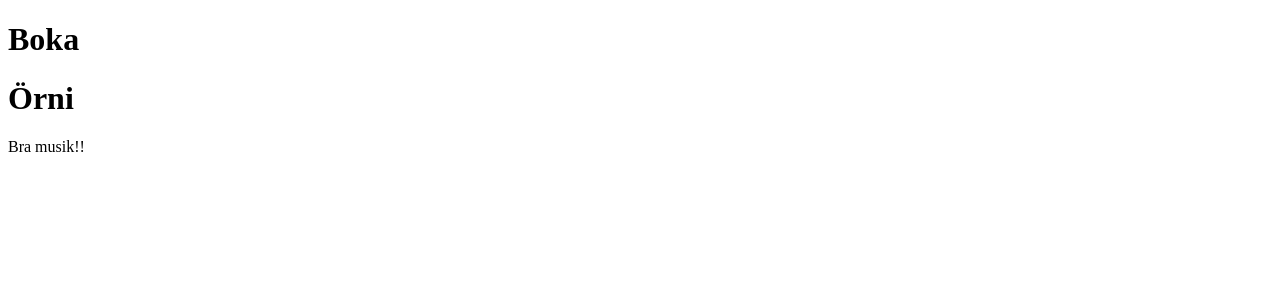
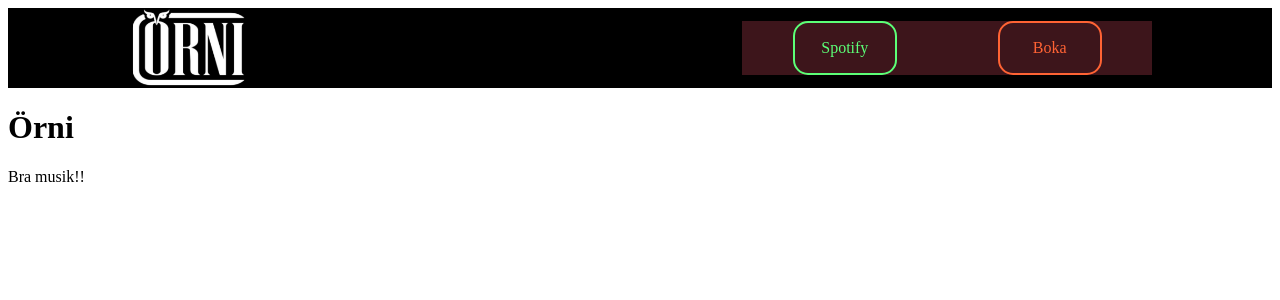
Before and after one commit to gustavAlbrekts0n/orni, a React (Create React App) app: page / in a window 1280 px wide. Shown: the top 300 px of the page. Built offline with nearby package versions, Linux system fonts and the light colour scheme.

Commit message:
Add page header

```diff
--- /dev/null
+++ b/src/components/Header.css
@@ -0,0 +1,44 @@
+.header-container {
+    width: 100%;
+    background-color: rgb(0, 0, 0);
+}
+
+.header {
+    max-width: 1024px;
+    margin: auto;
+    display: flex;
+    justify-content: space-between;
+    align-items: center;
+    color: white;
+    background-color: rgb(0, 0, 0);
+}
+
+.logo {
+    height: 80px;
+}
+
+.header-buttons {
+    width: 40%;
+    display: flex;
+    justify-content: space-around;
+    background-color: rgba(245, 84, 111, 0.247);
+}
+
+.button {
+    text-align: center;
+    min-width: 100px;
+    border-radius: 15px;
+    cursor: pointer;
+    transition: background-color 0.3s ease;
+    background-color: rgba(56, 90, 6, 0);
+}
+
+.spotify {
+    border: 2px solid rgb(92, 255, 119);
+    color: rgb(92, 255, 119);
+}
+
+.booking {
+    border: 2px solid rgb(255, 99, 52);
+    color: rgb(255, 99, 52);
+}
--- a/src/components/Header.js
+++ b/src/components/Header.js
@@ -1,7 +1,23 @@
+import "./Header.css";
+
+const Button = (props) => {
+    return (
+        <div className={"button " + props.name}>
+            <p>{props.text}</p>
+        </div>
+    );
+}
+
 const Header = () => {
     return (
-        <div>
-            <h1>Boka</h1>
+        <div className="header-container">
+            <div className="header">
+                <img className="logo" src={require("img/logo.png")} alt="Örni"/>
+                <div className="header-buttons">
+                    <Button name="spotify" text="Spotify"/>
+                    <Button name="booking" text="Boka" />
+                </div>
+            </div>
         </div>
     );
 }
```
Also changed, not shown: src/img/logo.png (added).
